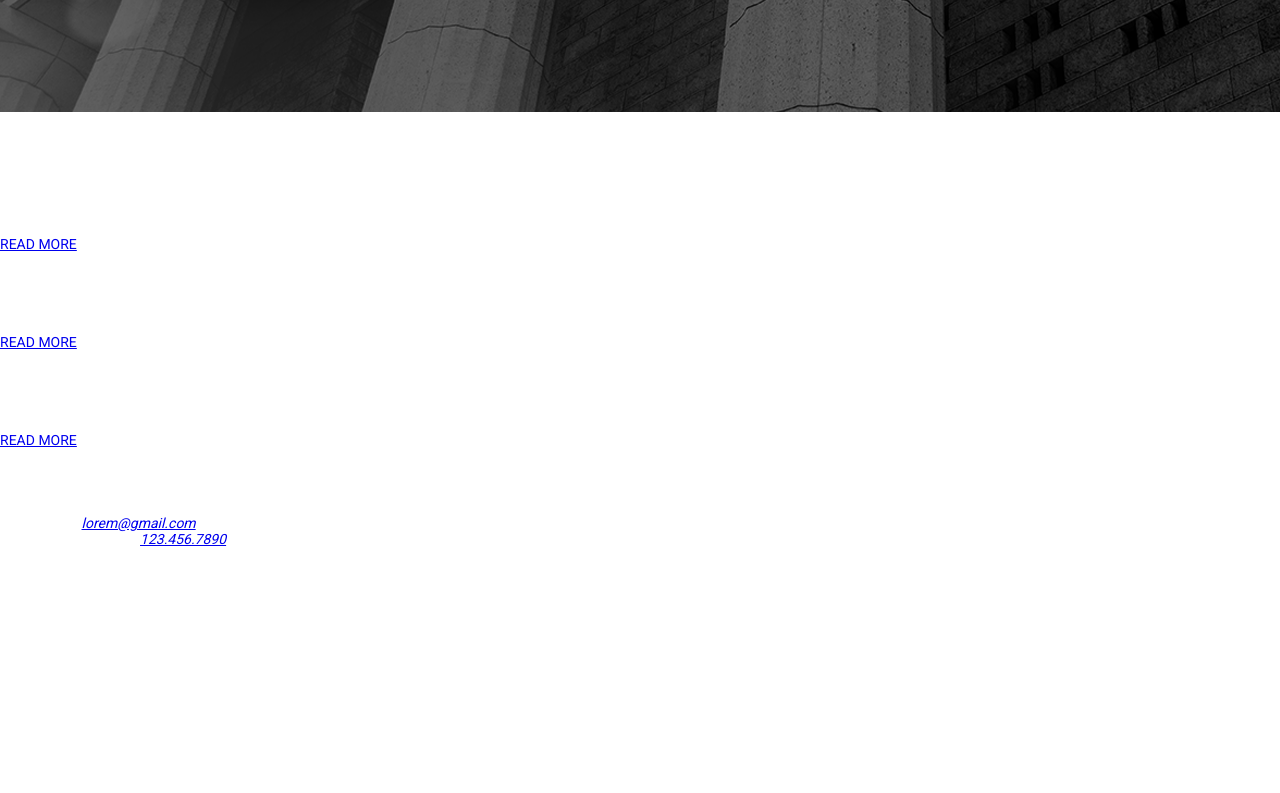
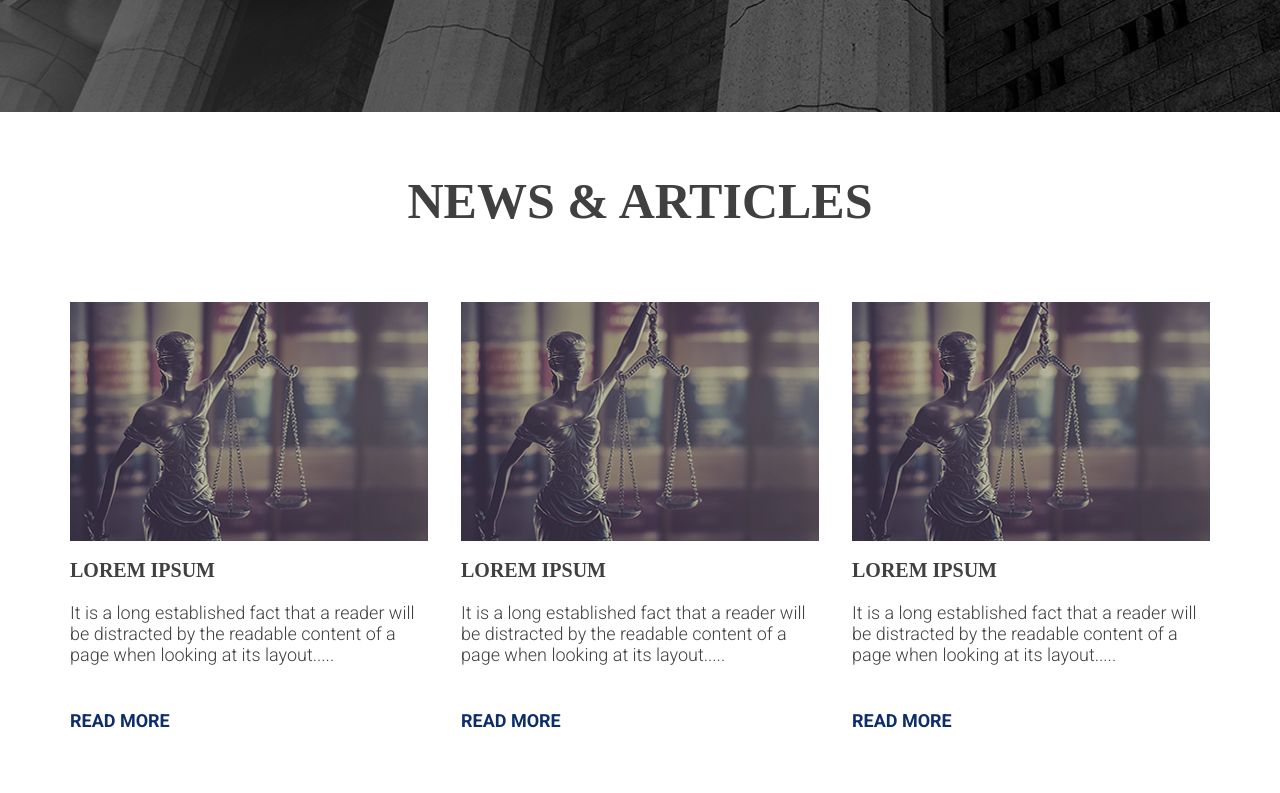
Before and after one commit to Iogsotot/law, a plain HTML site: page index.html in a window 1280 px wide. Shown: the part 2384-3177 px from the top of the page. Before the commit the page ends 3023 px from the top, so only its background shows below. Drawn offline with Linux system fonts and the light colour scheme; a script that the page names is missing.

Commit message:
добавляет оформление для раздела со статьями

```diff
--- a/index.html
+++ b/index.html
@@ -97,22 +97,27 @@
       </section>
 
       <section  class="news-and-articles">
+        <div class="container articles-grid">
           <h2 class="uppercase">News & articles</h2>
           <article>
+            <img src="imgs/articles.png" alt="femida" width="358px" height="239px">
             <h3 class="uppercase">Lorem ipsum</h3>
             <p class="article">It is a long established fact that a reader will be distracted by the readable content of a page when looking at its layout.....</p>
             <a href="#" class="uppercase">read more</a>
           </article>
           <article>
+            <img src="imgs/articles.png" alt="femida" width="358px" height="239px">
             <h3 class="uppercase">Lorem ipsum</h3>
             <p class="article">It is a long established fact that a reader will be distracted by the readable content of a page when looking at its layout.....</p>
             <a href="#" class="uppercase">read more</a>
           </article>
           <article>
+            <img src="imgs/articles.png" alt="femida" width="358px" height="239px">
             <h3 class="uppercase">Lorem ipsum</h3>
             <p class="article">It is a long established fact that a reader will be distracted by the readable content of a page when looking at its layout.....</p>
             <a href="#" class="uppercase">read more</a>
           </article>
+        </div>
       </section>
     </main>
 
--- a/style.css
+++ b/style.css
@@ -469,9 +469,84 @@ body {
     border-bottom: 2px solid white;
   }
 
+  .news-and-articles {
+    background-color: white;
+  }
 
+  .articles-grid {
+    display: grid;
+    grid-template-rows: auto auto;
+    grid-template-columns: 1fr 1fr 1fr;
+    grid-gap: 72px 33px;
 
+    margin: 60px auto 65px;
+  }
 
+  .articles-grid h2 {
+    grid-row: 1/2;
+    grid-column: 1/4;
+
+    margin: 0;
+    padding: 0;
+
+    font-size: 50px;
+    font-family: "PlayfairDisplay", serif;
+    color: rgb(64, 64, 64);
+    font-weight: bold;
+    text-align: center;
+  }
+
+  .articles-grid article {
+    grid-row: 2/3;
+  }
+
+  article img {
+    height: auto;
+    width: 100%;
+
+    margin-bottom: 13px;
+  }
+
+  article h3 {
+    margin: 0;
+    padding: 0;
+    margin-bottom: 18px;
+
+    font-size: 20px;
+    font-family: "PlayfairDisplay", serif;
+    color: rgb(64, 64, 64);
+    font-weight: bold;
+    line-height: 27px;
+  }
+
+  article p {
+    margin: 0;
+    padding: 0;
+    margin-bottom: 27px;
+
+    height: 81px;
+
+    font-weight: 300;
+    font-size: 18px;
+    color: rgb(64, 64, 64);
+    text-overflow: ellipsis;
+  }
+
+  article a {
+    font-size: 18px;
+    color: #0d2e69;
+    font-weight: bold;
+
+    text-decoration: none;
+  }
+
+  /* article a:hover {}
+
+  article a:active {} */
+
+  footer {
+    background-color: #2b2b2b;
+  }
 
 
 
```
Also changed, not shown: imgs/articles.png (added). Lines whose indentation alone changed are shown as unchanged.
